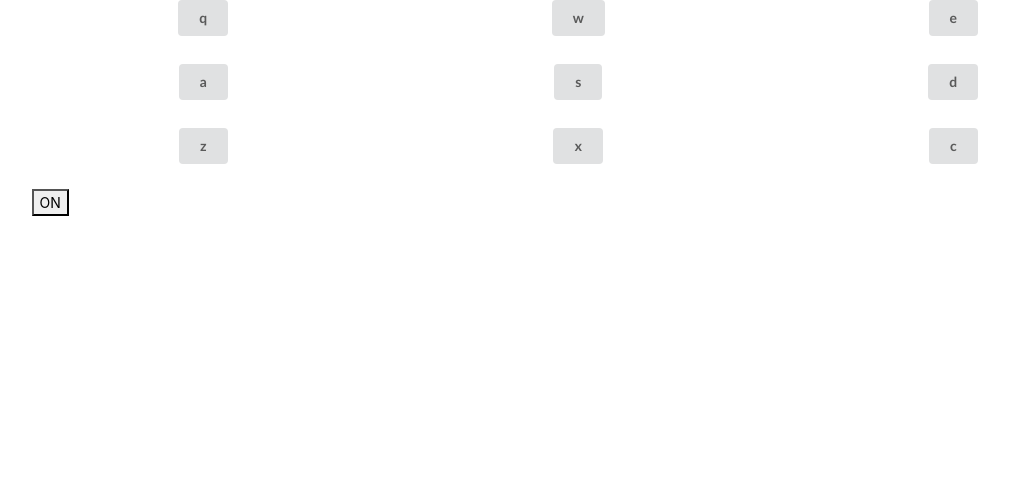
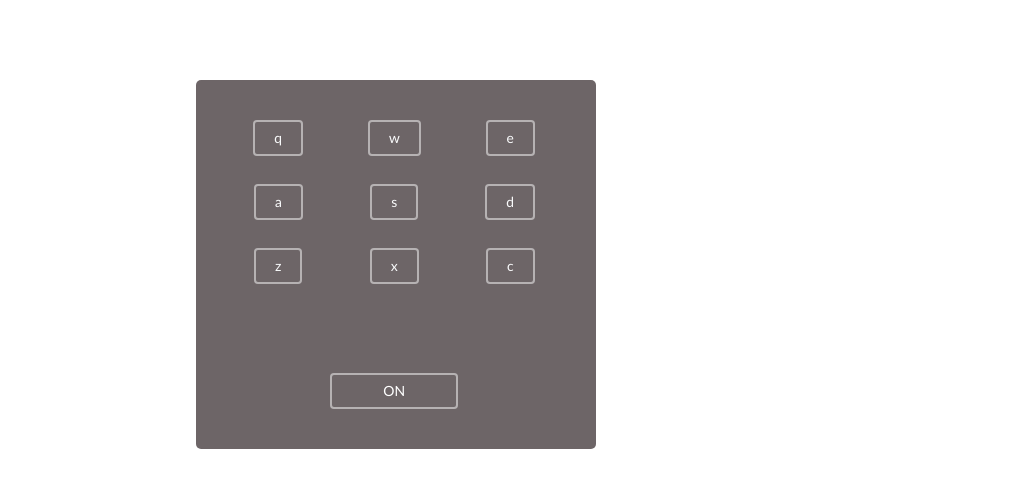
Before and after one commit to kiiimng/react-drum-machine, a React (Create React App) app: page / in a window 1280 px wide. Shown: the top 488 px of the page, without its empty margins (60-1069 px from the left). Built offline with nearby package versions, Linux system fonts and the light colour scheme; the HTML template or start-up script is replaced by a standard one.

Commit message:
added css

```diff
--- a/src/App.css
+++ b/src/App.css
@@ -1,15 +1,40 @@
-.Container {
-	width: 200px;
-	background-color: pink;
-	margin: 0;
-	padding: 10px;
+.container {
+
+	background-color: rgb(109, 101, 103);
+	padding: 40px;
 	text-align: center;
+	min-width: 300px;
+	border-radius: 5px;
+	margin: 20%;
 }
 
+#outer{
+	max-width: 40%;
+	width: 400px;
+	margin: 0 20%;
+
+}
 .pad {
 	display: inline-block;
 	margin: 5px;
-	width: 50px;
+	width: 150px;
 	height: 50px;
+}
 
+#power-button {
+	width: 40%;
 }
+
+
+.display {
+	color: white;
+	height: 50px;
+	display: flex;
+	align-items: center;
+	justify-content: center;
+}
+
+.display p {
+	max-width: 50%;
+	color: white;
+}
--- a/src/App.js
+++ b/src/App.js
@@ -10,7 +10,7 @@ import ride from './audio/ride.wav';
 import snare from './audio/snare.wav';
 import tink from './audio/tink.wav';
 import tom from './audio/tom.wav';
-import PowerButton from './Components/PowerButton';
+import './App.css';
 
 const drumData = [
     {keyId: 'q', soundName: 'boom', url: boom  },
@@ -33,7 +33,7 @@ class App extends React.Component {
 
 
   onSoundSelect = (sound) => {
-   if (this.state.power){
+   if (this.state.power === "ON"){
     this.setState ({
       selectedSound: sound,
     });
@@ -46,7 +46,7 @@ class App extends React.Component {
   };
 
   handleKeyDown = (sound) => {
-    if (this.state.power) {
+    if (this.state.power === "ON") {
       this.setState ({
         selectedSound: sound,
       });
@@ -81,29 +81,22 @@ class App extends React.Component {
 
   render() {
     return (
-      <div className="ui container">
+      <div id="outer">
+        <div className="ui container">
         <div>
           <DrumPad  drumData={drumData} onSoundSelect={this.onSoundSelect} onKeyDown={this.handleKeyDown}/>
         </div>
         <audio id="player" src={this.state.selectedSound.url} autoPlay={true}></audio>
 
-        <div className="ui header">
+        <div className="ui header display">
           <Display soundName={this.state.selectedSound.soundName} />
         </div>
-        <button id="power-button" onClick={this.handleClick}>ON</button>
+        <button className=" ui primary basic button inverted" id="power-button" onClick={this.handleClick}>ON</button>
       </div>
+      </div>
+
       );
   }
 }
 
 export default App;
-
-// Sound
-// url={this.state.selectedSound.url}
-// playStatus={this.state.playStatus}
-// //playFromPosition={300 /* in milliseconds */}
-// onLoading={this.handleSongLoading}
-// onPlaying={this.handleSongPlaying}
-// onFinishedPlaying={this.handleSongFinishedPlaying}
-// autoLoad={true}
-//this.setState({power: this.state.power === 'true' ? 'false' : 'true'}
--- a/src/Components/DrumSound.js
+++ b/src/Components/DrumSound.js
@@ -16,8 +16,8 @@ class DrumSound extends React.Component {
 
 render(props) {
 	return (
-		<div className="column">
-			<div className="ui button"
+		<div className="column drum">
+			<div className="ui basic button inverted"
 				onClick={() => {this.props.onSoundSelect(this.props.drumSound)}
 				}>
 				  {this.props.drumSound.keyId}
--- a/src/Components/PowerButton.js
+++ /dev/null
@@ -1,26 +0,0 @@
-import React from 'react';
-//import './PowerButton.css';
-
-class PowerButton extends React.Component {
-state = {
-    checked: 'checked'
-}
-handleSwitch = () => {
-
-}
-render() {
-    return (
-
-        <label >
-            <input  className="input1" type="checkbox" /><span className="button1"></span>
-
-        </label>
-
-
-    )
-}
-
-}
-
-
-export default PowerButton;
```
Also changed, not shown: src/Components/PowerButton.css (deleted, +0 -41 lines).
